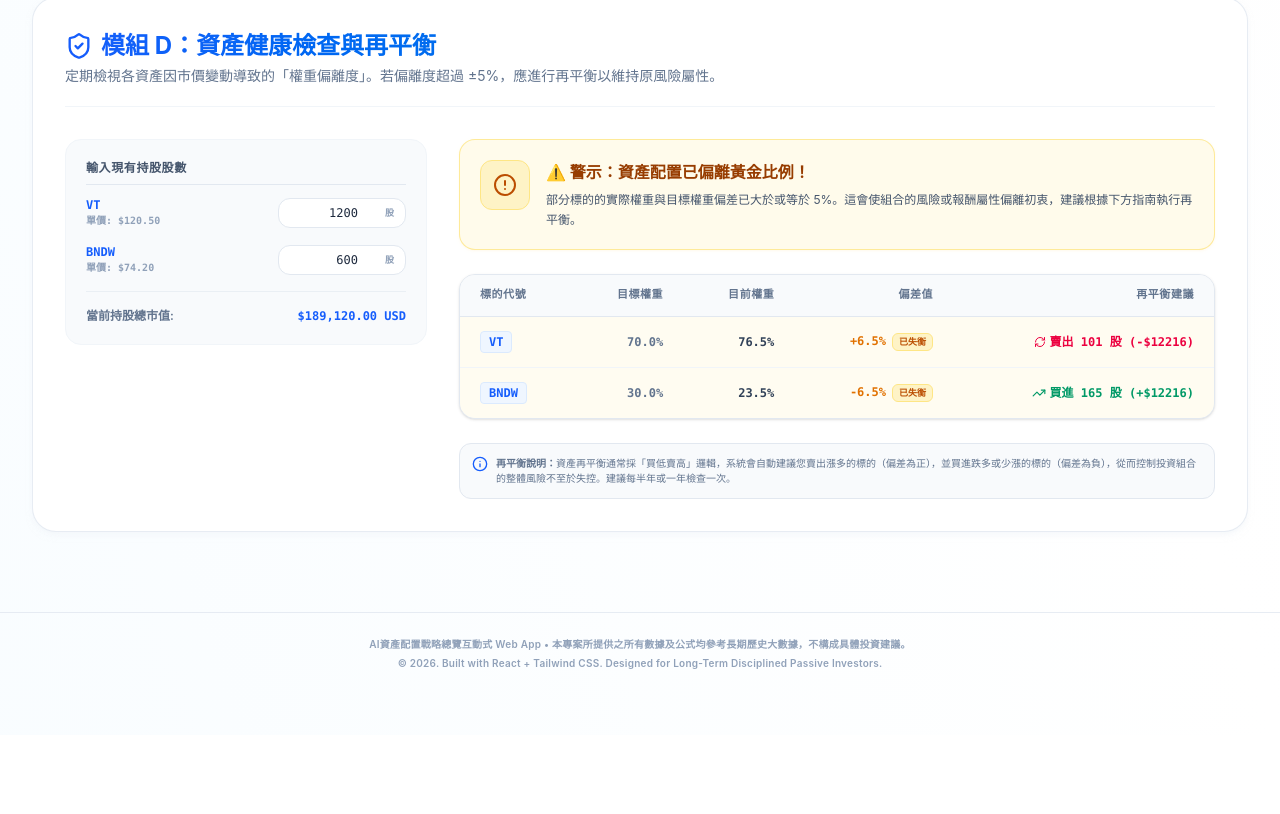
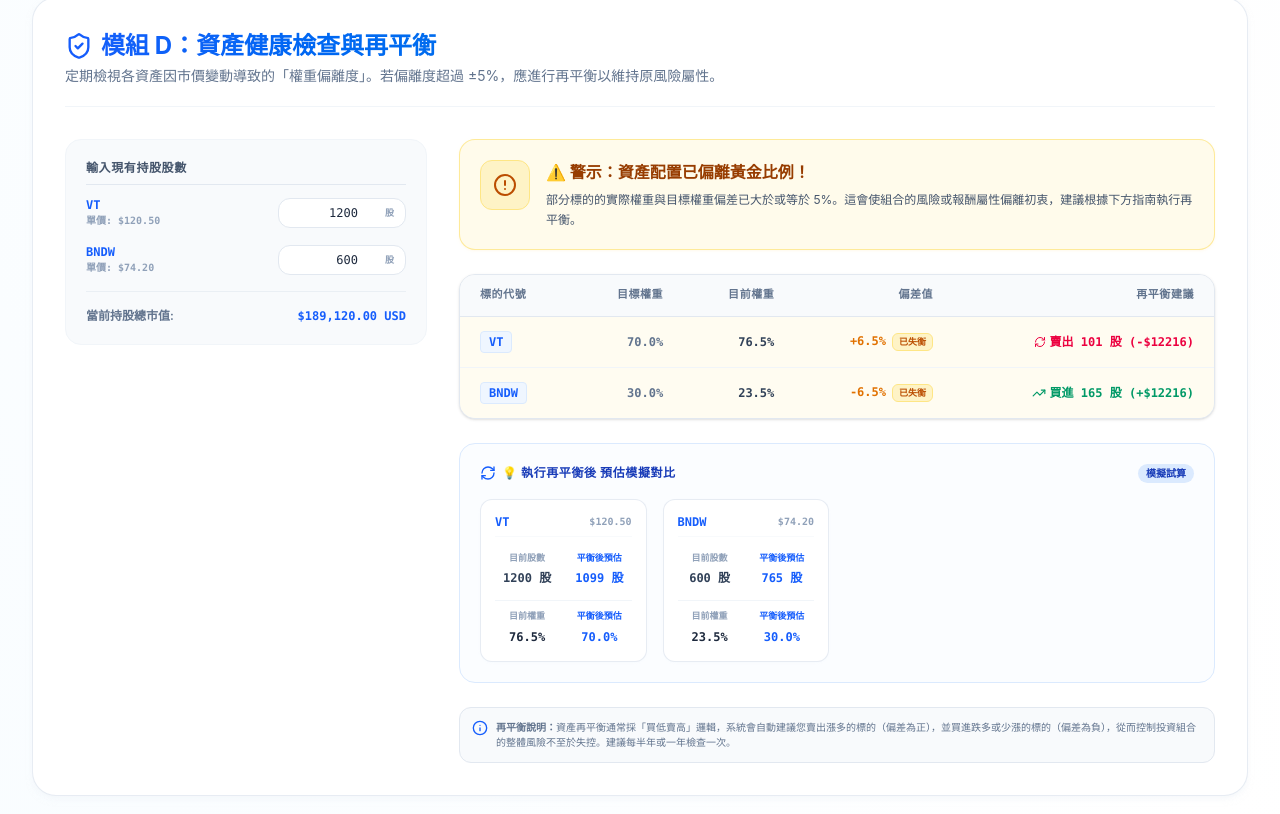
Before and after one commit to russle/AI-Portfolio, a React (Vite) app: page / in a window 1280 px wide. Shown: the part 2726-3540 px from the top of the page. Before the commit the page ends 3461 px from the top, so only its background shows below. Built offline with nearby package versions, Linux system fonts and the light colour scheme.

Commit message:
feat: add simulated comparative preview card deck in HealthCheck module

```diff
--- a/src/components/HealthCheck.tsx
+++ b/src/components/HealthCheck.tsx
@@ -212,6 +212,58 @@ export const HealthCheck: React.FC = () => {
             </div>
           </div>
 
+          {/* 再平衡後預估資產對比 */}
+          {totalValueUSD > 0 && (
+            <div className="bg-blue-50/25 border border-blue-100 rounded-2xl p-5 space-y-4">
+              <div className="flex items-center justify-between">
+                <h4 className="text-xs font-bold text-blue-800 uppercase tracking-wider flex items-center gap-1.5">
+                  <RefreshCw className="w-4 h-4 text-blue-600 animate-spin-slow" />
+                  <span>💡 執行再平衡後 預估模擬對比</span>
+                </h4>
+                <span className="text-[10px] bg-blue-100 text-blue-800 px-2 py-0.5 rounded-full font-bold">
+                  模擬試算
+                </span>
+              </div>
+              <div className="grid grid-cols-1 sm:grid-cols-2 md:grid-cols-4 gap-4">
+                {items.map((item) => {
+                  const expectedShares = item.currentShares + item.actionShares;
+                  const expectedValue = expectedShares * item.price;
+                  const expectedPercent = totalValueUSD > 0 ? expectedValue / totalValueUSD : 0;
+                  return (
+                    <div key={item.symbol} className="bg-white border border-slate-200/80 rounded-xl p-3.5 space-y-3 shadow-sm shadow-slate-100/20">
+                      <div className="flex justify-between items-center border-b border-slate-50 pb-1.5">
+                        <span className="text-xs font-extrabold text-blue-600 font-mono">{item.symbol}</span>
+                        <span className="text-[10px] text-slate-400 font-bold font-mono">
+                          ${item.price.toFixed(2)}
+                        </span>
+                      </div>
+                      <div className="grid grid-cols-2 gap-2 text-center pt-0.5">
+                        <div>
+                          <span className="block text-[9px] text-slate-400 font-semibold uppercase">目前股數</span>
+                          <span className="text-xs font-bold font-mono text-slate-700">{item.currentShares} 股</span>
+                        </div>
+                        <div>
+                          <span className="block text-[9px] text-blue-600 font-bold uppercase">平衡後預估</span>
+                          <span className="text-xs font-bold font-mono text-blue-600">{expectedShares} 股</span>
+                        </div>
+                      </div>
+                      <div className="grid grid-cols-2 gap-2 text-center border-t border-slate-100 pt-2">
+                        <div>
+                          <span className="block text-[9px] text-slate-400 font-semibold uppercase">目前權重</span>
+                          <span className="text-xs font-bold font-mono text-slate-650">{formatPercent(item.currentPercent)}</span>
+                        </div>
+                        <div>
+                          <span className="block text-[9px] text-blue-600 font-bold uppercase">平衡後預估</span>
+                          <span className="text-xs font-bold font-mono text-blue-600">{formatPercent(expectedPercent)}</span>
+                        </div>
+                      </div>
+                    </div>
+                  );
+                })}
+              </div>
+            </div>
+          )}
+
           {/* 溫馨小貼士 */}
           <div className="flex gap-2 text-[10px] text-slate-500 leading-normal bg-slate-50 p-3 rounded-xl border border-slate-200">
             <Info className="w-4 h-4 text-blue-600 shrink-0" />
```
